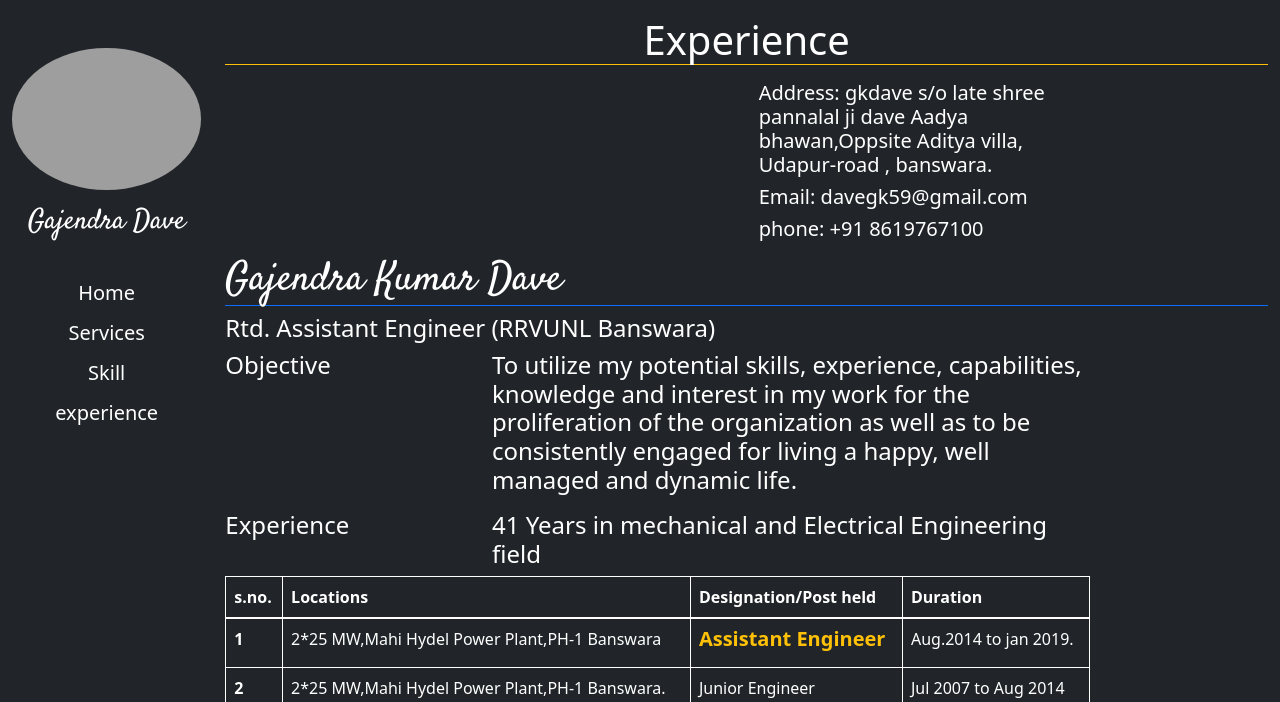
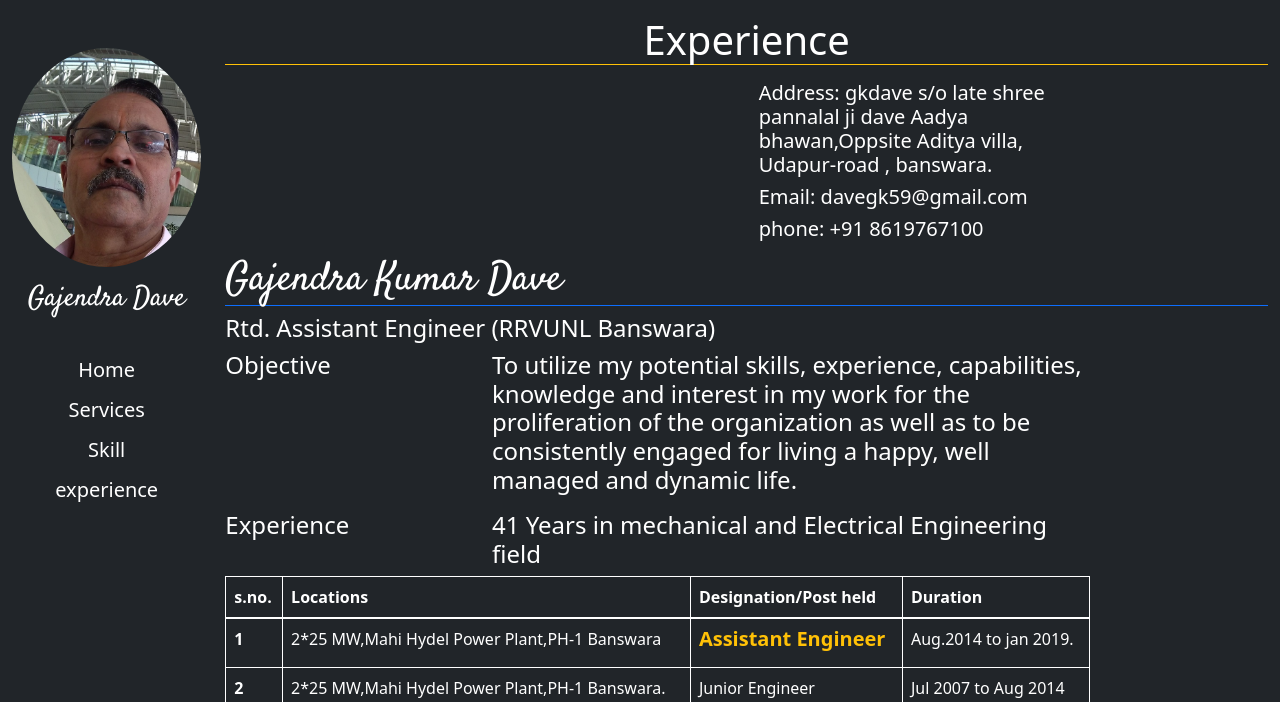
Before and after one commit to Gkdave/resume, a Django app: page /exep/exep/ in a window 1280 px wide. Shown: the top 702 px of the page. Run offline with Django 3.2, Linux system fonts and the light colour scheme; some libraries are stand-ins or nearby versions; grey boxes are pictures that could not be loaded.

Commit message:
Added images

```diff
--- a/core/templates/core/sidebar.html
+++ b/core/templates/core/sidebar.html
@@ -1,7 +1,7 @@
 {% load static %}
 <div class="border-right border-danger h-100">
     <div class="text-center">
-        <img src="{% static 'core/images/pic1.jpg' %}" alt="Gajendra" class="img-fluid rounded-circle mt-5">
+        <img src="{% static 'core/images/121.jpg' %}" alt="Gajendra" class="img-fluid rounded-circle mt-5">
         <!-- <link rel="stylesheet" href="{% static 'css/core.css' %}"> -->
         <h3 class="text-white mt-3 st-font">Gajendra Dave</h3>
     </div>
```
